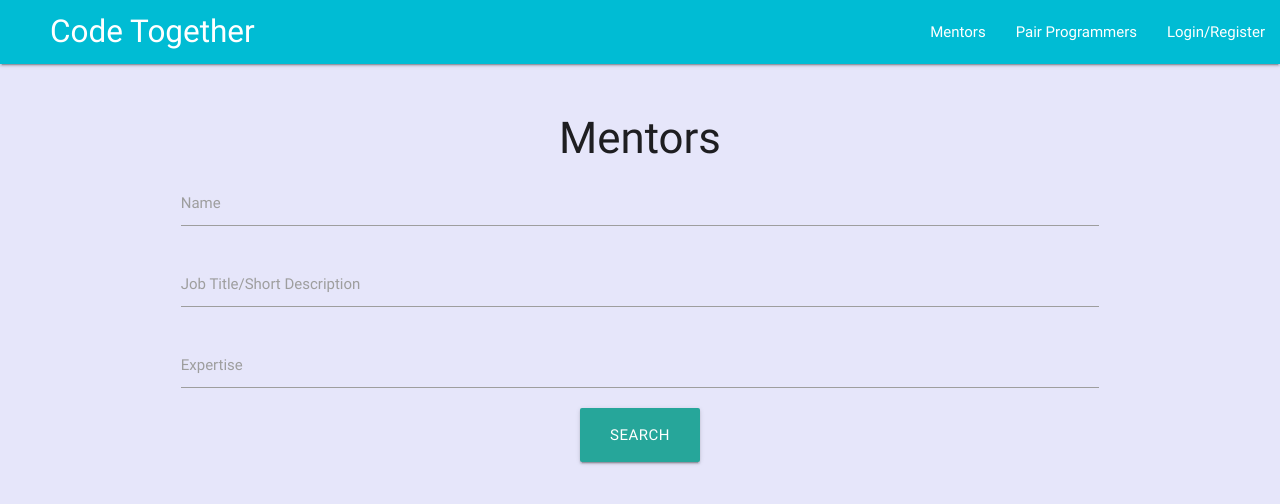
After one commit to isaacwoodruff/codetogether, a Flask app: page /mentors in a window 1280 px wide. The commit adds this page. Shown: the top 504 px of the page. Run offline with Flask 2, Linux system fonts and the light colour scheme; some libraries are stand-ins or nearby versions.

Commit message:
Created basic structure of mentors template and added route for it

```diff
--- a/app.py
+++ b/app.py
@@ -13,6 +13,10 @@ mongo = PyMongo(app)
 @app.route('/')
 def index():
     return render_template('index.html')
+
+@app.route('/mentors')
+def mentors():
+    return render_template('mentors.html')
 
 @app.route('/edit_profile')
 def edit_profile():
--- a/templates/base.html
+++ b/templates/base.html
@@ -5,6 +5,7 @@
     <meta charset="UTF-8">
     <meta name="viewport" content="width=device-width, initial-scale=1.0">
     <meta http-equiv="X-UA-Compatible" content="ie=edge">
+    <link href="https://fonts.googleapis.com/icon?family=Material+Icons" rel="stylesheet">
     <link rel="stylesheet" href="https://cdnjs.cloudflare.com/ajax/libs/materialize/0.100.2/css/materialize.min.css">
     <link rel="stylesheet" href="{{url_for('static', filename='css/style.css')}}" type="text/css" />
 </head>
@@ -15,7 +16,7 @@
             <div class="nav-wrapper cyan">
                 <a href="{{url_for('index')}}" class="brand-logo margin-left-50">Code Together</a>
                 <ul class="right">
-                    <li><a href="#">Mentors</a></li>
+                    <li><a href="{{url_for('mentors')}}">Mentors</a></li>
                     <li><a href="#">Pair Programmers</a></li>
                     <li><a href="#">Login/Register</a></li>
                 </ul>
--- /dev/null
+++ b/templates/mentors.html
@@ -0,0 +1,24 @@
+{% extends 'base.html' %} {% block content %}
+
+<div class="row center">
+    <h3>Mentors</h3>
+
+    <div class="input-field">
+        <label for="name">Name</label>
+        <input id="name" name="name" type="text" class="validate">
+    </div>
+
+    <div class="input-field">
+        <label for="description">Job Title/Short Description</label>
+        <input id="description" name="description" type="text" class="validate">
+    </div>
+
+    <div class="input-field">
+        <label for="expertise">Expertise</label>
+        <input id="expertise" name="expertise" type="text" class="validate">
+    </div>
+
+    <button class="btn waves-effect waves-light btn-large" type="submit" name="action">Search</button>
+</div>
+
+{% endblock %}
```
